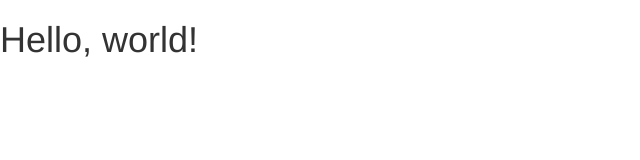
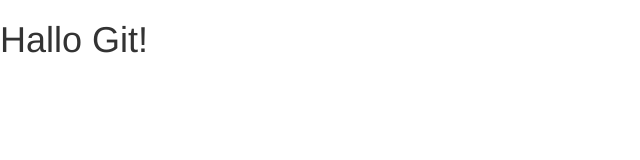
Before and after one commit to bulommler/git-buch-webseite, a plain HTML site: page index.html in a window 1280 px wide. Shown: the whole page, without its empty margins (0-640 px from the left). Drawn offline with nearby package versions, Linux system fonts and the light colour scheme.

Commit message:
Titel und Überschrift angepasst

```diff
--- a/index.html
+++ b/index.html
@@ -4,12 +4,12 @@
 		<meta charset="utf-8">
 		<meta http-equiv="X-UA-Compatible" content="IE=edge">
 		<meta name="viewport" content="width=device-width, initial-scale=1">
-		<title>Hello, world!</title>
+		<title>Meine Webseite mit Git!</title>
 		<!-- Bootstrap -->
 		<link href="css/bootstrap.min.css" rel="stylesheet">
 	</head>
 	<body>
-		<h1>Hello, world!</h1>
+		<h1>Hallo Git!</h1>
 		<script src="https://ajax.googleapis.com/ajax/libs/jquery/1.11.1/jquery.min.js"></script>
 		<script src="js/bootstrap.min.js"></script>
 	</body>
```
